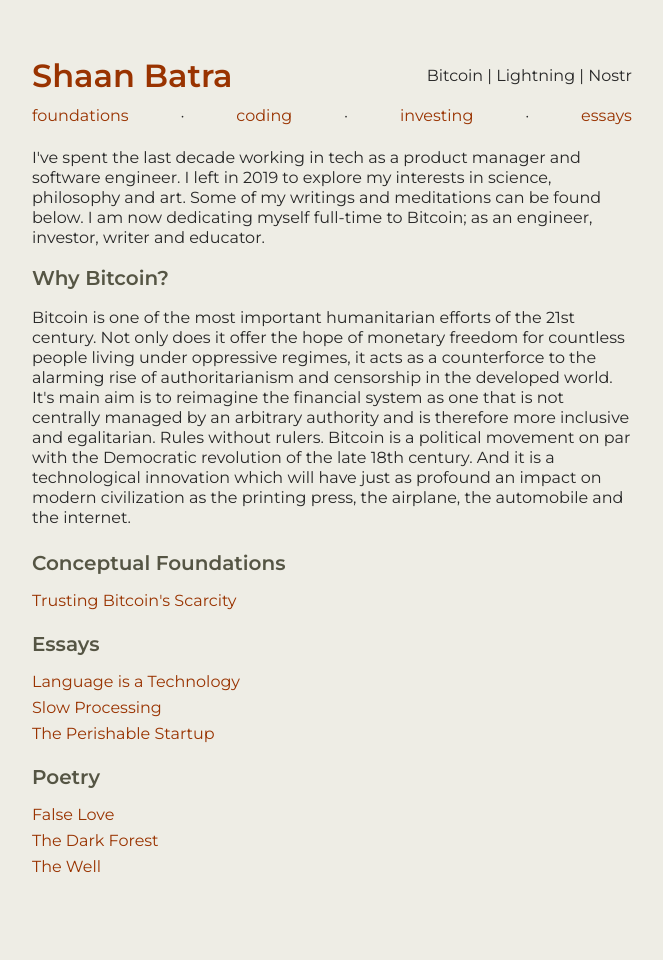
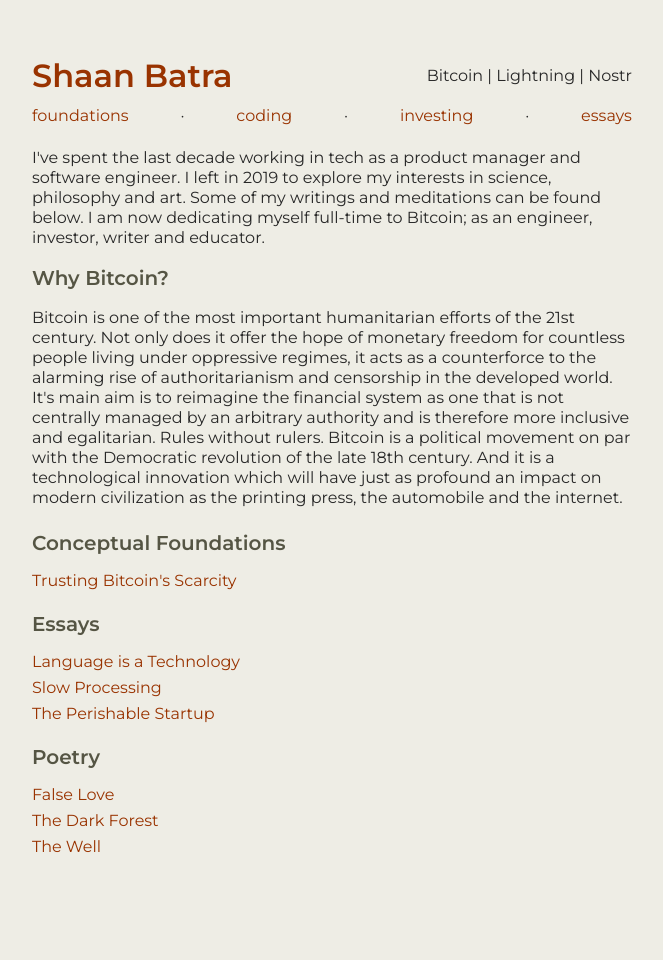
Before and after one commit to sb1752/sb1752.github.io, a Jekyll site: the page built from index.html, in a window 1280 px wide. Shown: the whole page, without its empty margins (308-971 px from the left). Built offline with Jekyll 4.4.1, drawn with Linux system fonts in a browser that asks for light colours.

Commit message:
minor text edits

```diff
--- a/index.html
+++ b/index.html
@@ -10,7 +10,7 @@
 <div class="category">
   <h2>Why Bitcoin?</h2>
   <div class="category-content">
-    <p>Bitcoin is one of the most important humanitarian efforts of the 21st century. Not only does it offer the hope of monetary freedom for countless people living under oppressive regimes, it acts as a counterforce to the alarming rise of authoritarianism and censorship in the developed world. It's main aim is to reimagine the financial system as one that is not centrally managed by an arbitrary authority and is therefore more inclusive and egalitarian. Rules without rulers. Bitcoin is a political movement on par with the Democratic revolution of the late 18th century. And it is a technological innovation which will have just as profound an impact on modern civilization as the printing press, the airplane, the automobile and the internet.</p>
+    <p>Bitcoin is one of the most important humanitarian efforts of the 21st century. Not only does it offer the hope of monetary freedom for countless people living under oppressive regimes, it acts as a counterforce to the alarming rise of authoritarianism and censorship in the developed world. It's main aim is to reimagine the financial system as one that is not centrally managed by an arbitrary authority and is therefore more inclusive and egalitarian. Rules without rulers. Bitcoin is a political movement on par with the Democratic revolution of the late 18th century. And it is a technological innovation which will have just as profound an impact on modern civilization as the printing press, the automobile and the internet.</p>
   </div>
 </div>
 
```
Also changed, not shown: _foundations/trusting-bitcoin-scarcity.md (+1 -1 lines).
